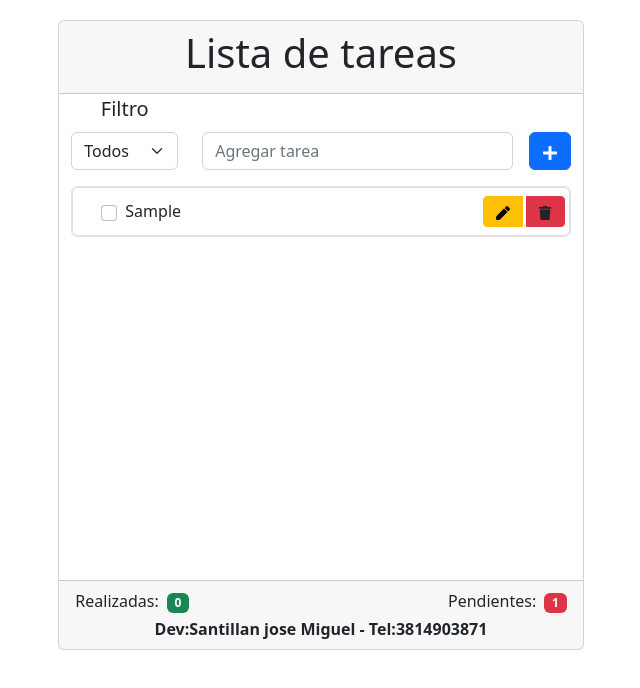
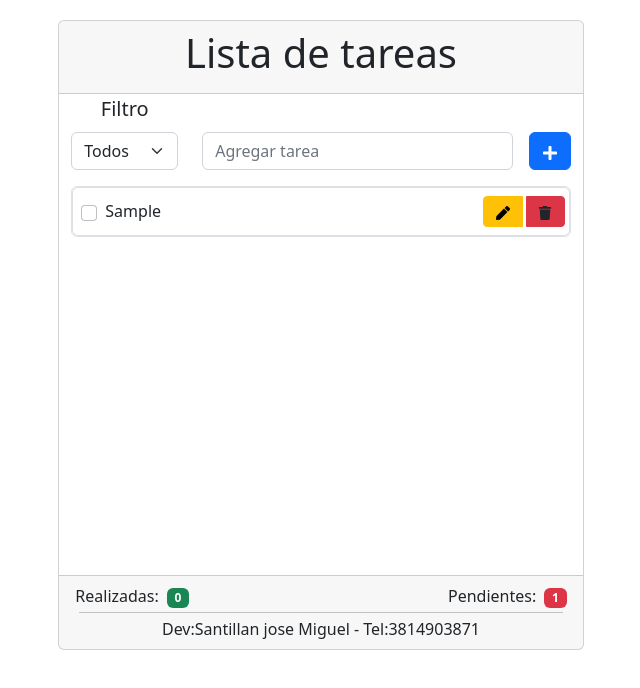
Before and after one commit to josesant/ListaTareas, a React (Create React App) app: page / in a window 1280 px wide. Both pictures are taken after typing "Sample" into the empty fields and a click on the button 868 px from the left and 151 px from the top of the page. Shown: the top 688 px of the page, without its empty margins (319-959 px from the left). Built offline with nearby package versions, Linux system fonts and the light colour scheme.

Commit message:
otros ajustes

```diff
--- a/src/components/ToDoApp/ItemToDo.js
+++ b/src/components/ToDoApp/ItemToDo.js
@@ -25,7 +25,7 @@ const ItemToDo = ({ todo, deleteTodo, editTodo, updateTodo, cancelEdit, editingT
                 ) : (
                     <>
                         <div className="col-8 col-md-10 d-flex p-0">
-                            <div className="form-check d-flex align-items-center ms-4">
+                            <div className="form-check d-flex align-items-center ms-1">
                                 <input
                                     className="form-check-input me-2"
                                     type="checkbox"
--- a/src/components/ToDoApp/ToDoApp.js
+++ b/src/components/ToDoApp/ToDoApp.js
@@ -52,8 +52,9 @@ const ToDoApp = () => {
                         Pendientes:<span className='badge bg-danger ms-2'>{countPending}</span>
                     </div>
                 </div>
-                <div className="col text-center mt-1">
-                    <strong>Dev:Santillan jose Miguel - Tel:3814903871</strong>
+                <hr className='m-1'/>
+                <div className="col text-center">
+                    <span>Dev:Santillan jose Miguel - Tel:3814903871</span>
                 </div>
             </div>
         </div>
```
